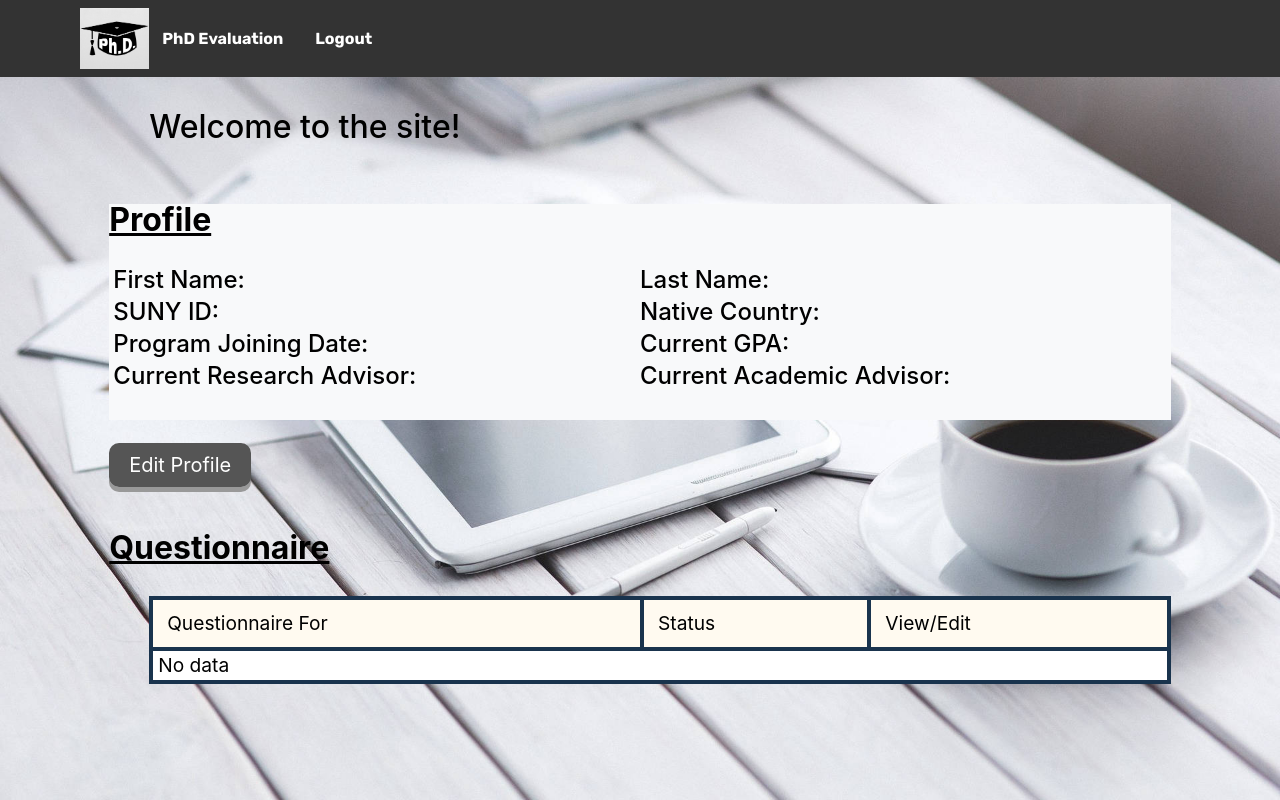
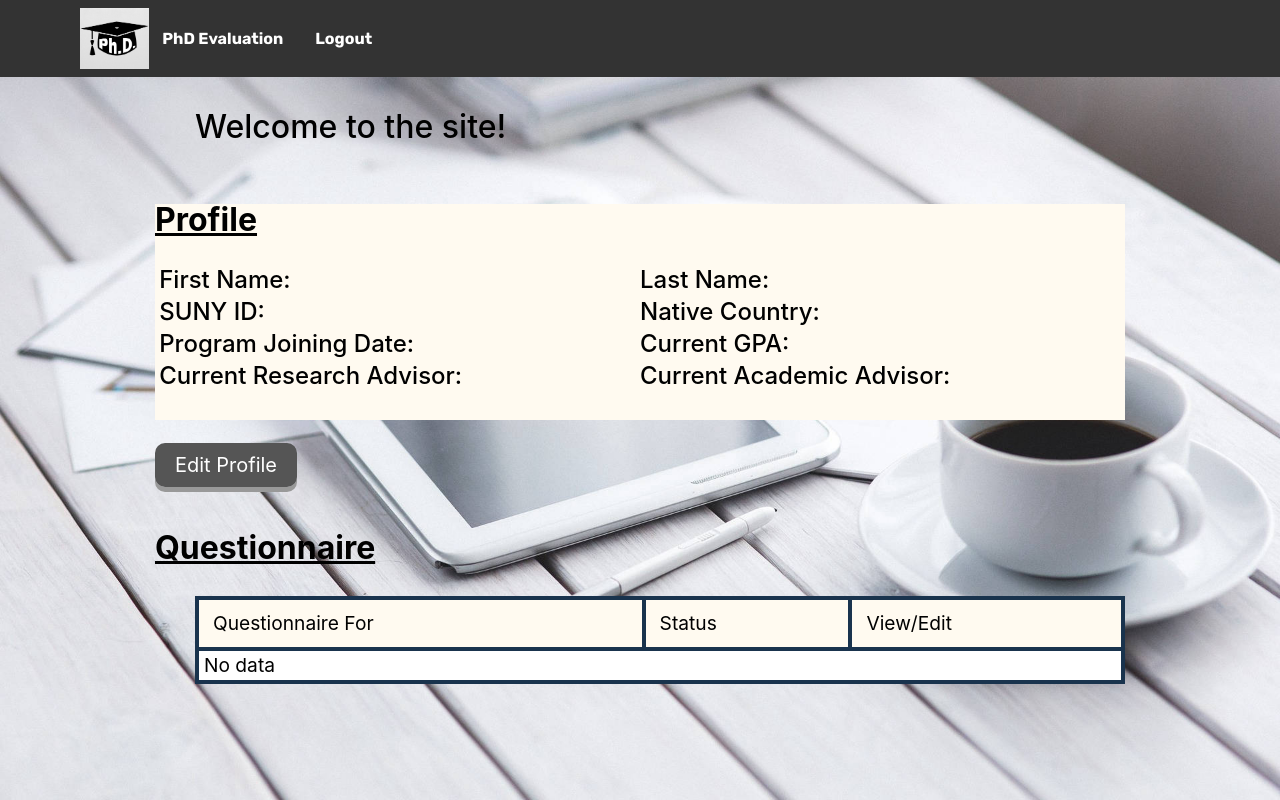
Before and after one commit to Pratik7394/ProgressEvaluationSystem, a Django app: page /registration/login/home in a window 1280 px wide. Run offline with Django 3.2, Linux system fonts and the light colour scheme; parts of the project's set-up code (start-up, migrations or seed data) failed here and were passed over; some libraries are stand-ins or nearby versions.

Commit message:
professor done
changes layout and fixed filter part

```diff
--- a/professor/views.py
+++ b/professor/views.py
@@ -52,9 +52,11 @@ def filterName(request, item_id):
         for detail in details:
             fullname = detail.fullname
             break
-
+        sessionFullName = request.session['fullNameSession']
+        blankspace = ""
         filter = UserFilter(request.GET, queryset=details)
-        user_dict = {'details': details, 'filter': filter, 'fullname': fullname}
+        user_dict = {'details': details, 'filter': filter, 'fullname': fullname, 'sessionFullName': sessionFullName,
+                     'blankspace': blankspace}
         return render(request, 'registration/homeProfessor.html', context=user_dict)
 
 
--- a/templates/registration/homeProfessor.html
+++ b/templates/registration/homeProfessor.html
@@ -17,7 +17,7 @@
 {#    <meta name="viewport" content="width=device-width, initial-scale=1, minimum-scale=1">#}
 {#    <link rel="shortcut icon" href="{% static 'assets/images/logo2.png' %}" type="image/x-icon">#}
 {#    <meta name="description" content="">#}
-
+<br>
     <title>Hello {{ sessionFullName }}</title>
     <link rel="stylesheet" href="{% static 'assets/web/assets/mobirise-icons/mobirise-icons.css' %}">
     <link rel="stylesheet" href="{% static 'assets/tether/tether.min.css' %}">
--- a/templates/registration/homeStudent.html
+++ b/templates/registration/homeStudent.html
@@ -31,6 +31,16 @@
 
 
     <style>
+
+        div.ex1 {
+            width: 1200px;
+            margin: auto;
+        {#border: 3px solid #73AD21;#}
+        }
+
+        .bg {
+            background-color: floralwhite;
+        }
 
         p.dashed {
             border-style: dashed;
@@ -135,7 +145,7 @@
 <section class="cid-qTkA127IK8 mbr-fullscreen mbr-parallax-background" id="header2-1">
 
     {#    <div class="container align-center">#}
-    <div class="row justify-content-md-center">
+    <div class="row justify-content-md-center ex1">
         <div class="mbr-white col-md-10">
             <p class="mbr-text pb-3 mbr-fonts-style display-5">
 
@@ -158,7 +168,7 @@
             <div align="left">
                 <form class="form" role="form" autocomplete="off" method="post"
                       enctype="multipart/form-data">
-                    <div class="bg-light text-dark">
+                    <div class="bg text-dark">
                         {% csrf_token %}
                         <b>
                             <blackcolor>
```
